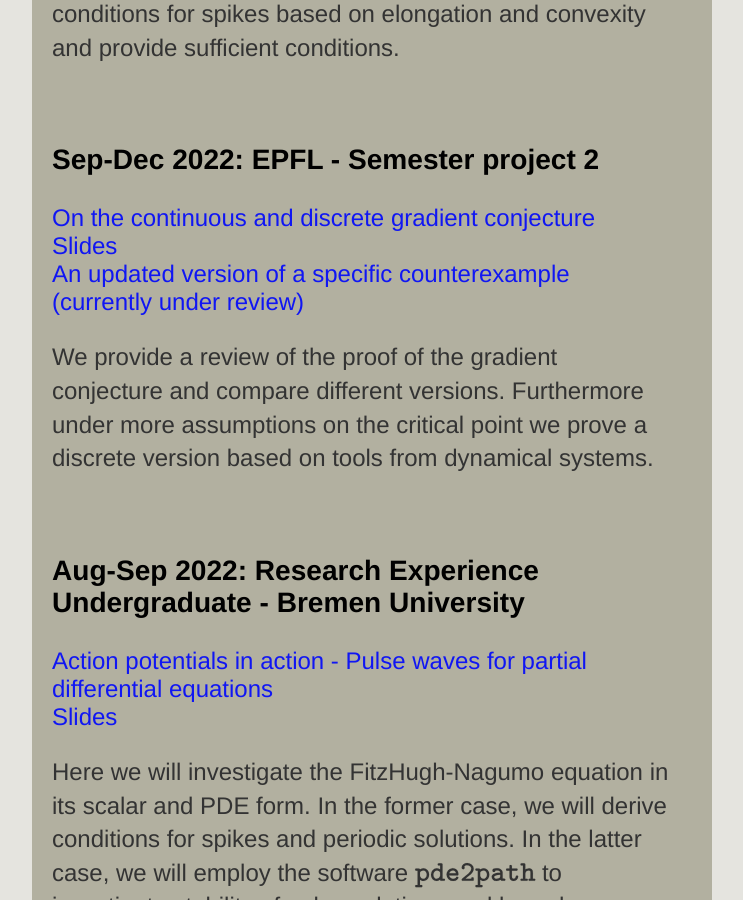
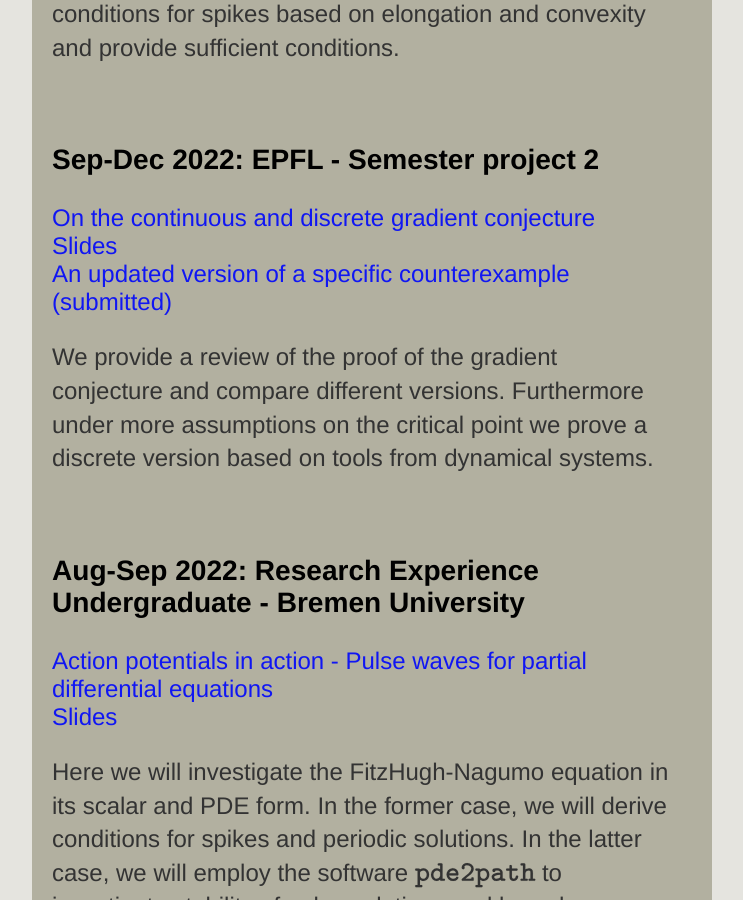
Before and after one commit to Cathelion/Cathelion.github.io, a Jekyll site: the page built from research/research.html, in a window 1280 px wide and 900 px high, scrolled down 844 px. Shown: the whole window, without its empty margins (268-1011 px from the left). Built offline with Jekyll 4.4.1, drawn with Linux system fonts in a browser that asks for light colours.

Commit message:
Update research.html

```diff
--- a/research/research.html
+++ b/research/research.html
@@ -29,7 +29,7 @@
 			<h3>Sep-Dec 2022: EPFL - Semester project 2</h3>
 			<a href="/research/Gradient_Conjecture_Project.pdf">On the continuous and discrete gradient conjecture</a> <br>
 			<a href="/research/Gradient_Conjecture_Project_Slides.pdf">Slides</a>  <br>
-			<a href="/research/Non-sufficiency of smoothness in the gradient conjecture.pdf">An updated version of a specific counterexample (currently under review)</a>
+			<a href="/research/Non-sufficiency of smoothness in the gradient conjecture.pdf">An updated version of a specific counterexample (submitted)</a>
 
 			<p> We provide a review of the proof of the gradient conjecture and compare different versions. Furthermore under more assumptions on
 			the critical point we prove a discrete version based on tools from dynamical systems.</p>
```
